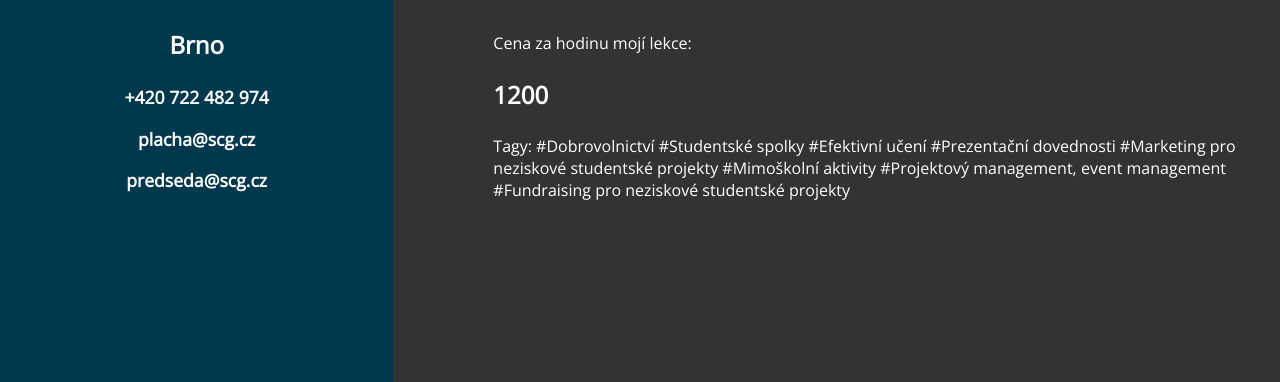
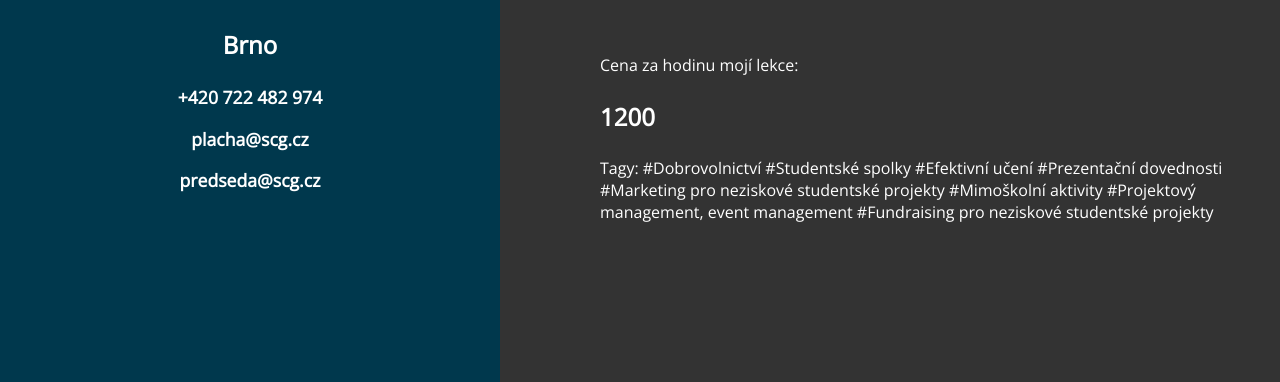
Before and after one commit to Pero-coder/TdA24-Banana-in-Microwave, a Flask app: page /lecturer in a window 1280 px wide. Shown: the part 418-800 px from the top of the page. Run offline with Flask 3, Linux system fonts and the light colour scheme.

Commit message:
Update grid-template-columns in style.css.

```diff
--- a/app/static/style.css
+++ b/app/static/style.css
@@ -17,7 +17,7 @@ p {
 
 .grid-container {
     display: grid;
-    grid-template-columns: 1fr 2fr;
+    grid-template-columns: 500px 1fr;
     grid-gap: 100px;
 }
 
```
